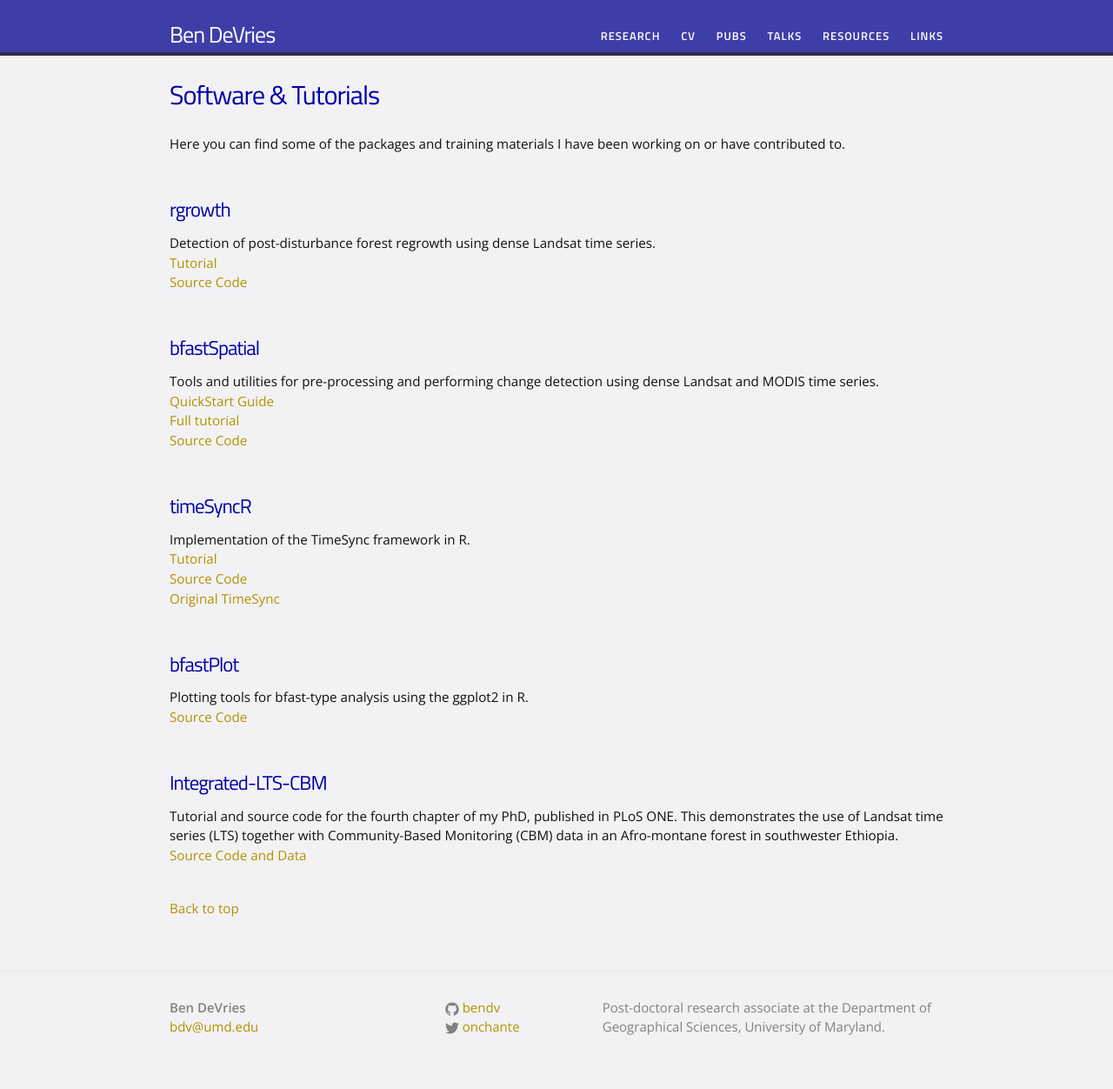
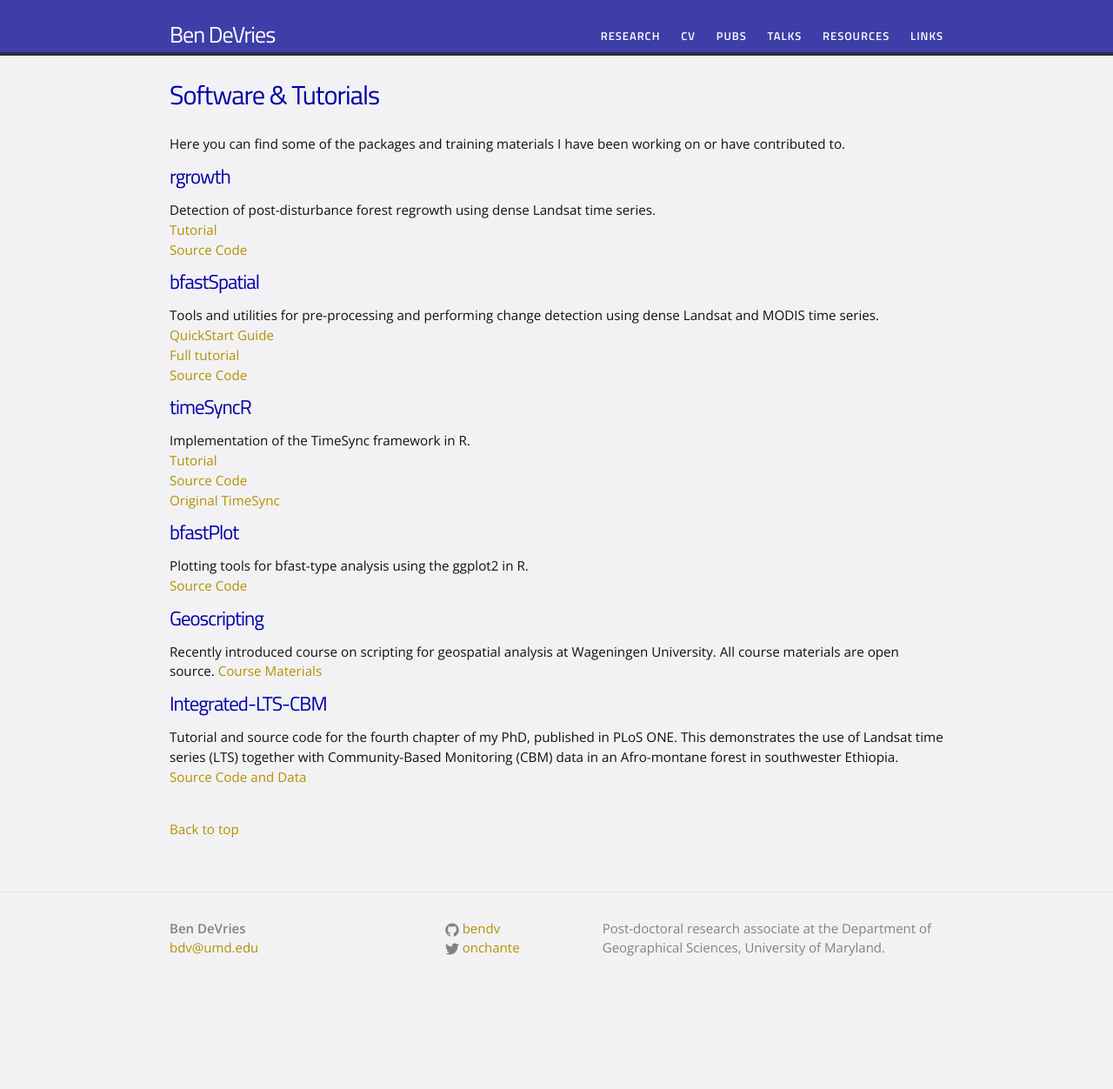
Before and after one commit to bendv/bendv.github.io, a Jekyll site: the page built from resources.md, in a window 1280 px wide. Shown: the whole page at 87% size. Built offline with Jekyll 4.4.1, drawn with Linux system fonts in a browser that asks for light colours; after the commit the page ends 1161 px from its top, so only the background shows below that.

Commit message:
minor formatting changes

```diff
--- a/research.html
+++ b/research.html
@@ -1,13 +1,9 @@
 ---
-layout: default
+layout: page
 title: Research
 ---
 
 <div class="home">
-
-<h1>Research</h1>
-
-<hr>
 
 <h2>Wetland inundation dynamics</h2>
 
--- a/resources.md
+++ b/resources.md
@@ -6,14 +6,10 @@ permalink: /resources/
 
 Here you can find some of the packages and training materials I have been working on or have contributed to.
 
-<br>
-
 # rgrowth
 Detection of post-disturbance forest regrowth using dense Landsat time series.
 [Tutorial](http://bendevries.ca/rgrowth)
 [Source Code](https://github.com/bendv/rgrowth)
-
-<br>
 
 # bfastSpatial
 Tools and utilities for pre-processing and performing change detection using dense Landsat and MODIS time series.
@@ -21,21 +17,19 @@ Tools and utilities for pre-processing and performing change detection using den
 [Full tutorial](http://loicdtx.github.io/bfastSpatial/)
 [Source Code](https://github.com/loicdtx/bfastSpatial)
 
-<br>
-
 # timeSyncR
 Implementation of the TimeSync framework in R.
 [Tutorial](http://bendevries.ca/timeSyncR)
 [Source Code](https://github.com/bendv/timeSyncR)
 [Original TimeSync](http://timesync.forestry.oregonstate.edu/)
 
-<br>
-
 # bfastPlot
 Plotting tools for bfast-type analysis using the ggplot2 in R.
 [Source Code](https://github.com/bendv/bfastPlot)
 
-<br>
+# Geoscripting
+Recently introduced course on scripting for geospatial analysis at Wageningen University. All course materials are open source.
+[Course Materials](https://geoscripting-wur.github.io/)
 
 # Integrated-LTS-CBM
 Tutorial and source code for the fourth chapter of my PhD, published in PLoS ONE. This demonstrates the use of Landsat time series (LTS) together with Community-Based Monitoring (CBM) data in an Afro-montane forest in southwester Ethiopia.
```
